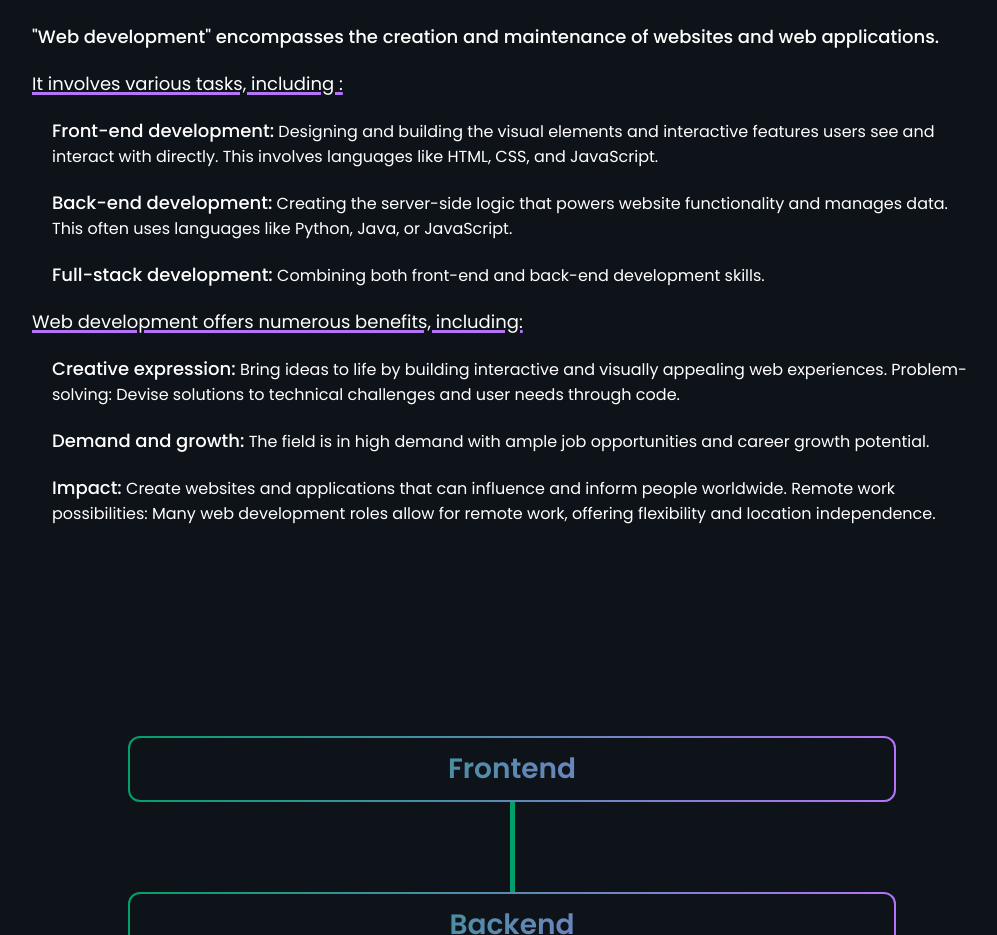
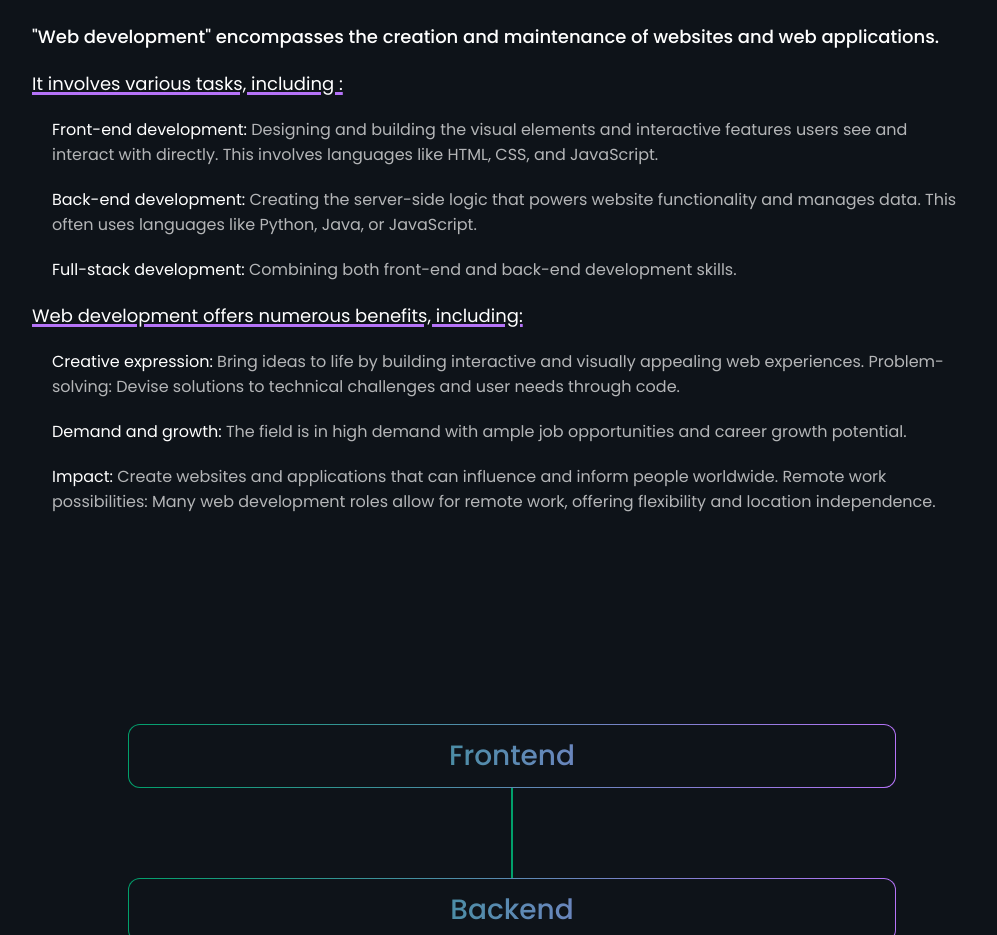
Before and after one commit to Saketh-Reddy-Bejadi/gdsc_veecsha, a React (Create React App) app: page /WebDev in a window 1280 px wide. Shown: the part 1017-1952 px from the top of the page, without its empty margins (128-1125 px from the left). Built offline with nearby package versions, Linux system fonts and the light colour scheme; a web font is replaced by a local one.

Commit message:
styling web dev page

```diff
--- a/src/components/WebDev/WebDev.css
+++ b/src/components/WebDev/WebDev.css
@@ -46,6 +46,9 @@
   font-size: 40px;
   font-weight: 500;
   margin: 0px 0px 20px 0px;
+  text-decoration: underline;
+  text-decoration-thickness: 2.5px;
+  text-decoration-color: #01A06B;
 }
 .webSubhead{
   font-size: 18px;
@@ -59,11 +62,12 @@
 }
 .wBasic > li{
   margin: 0px 0px 20px 0px;
+  color: rgba(255, 255, 255, 0.689);
 }
 .er4rsg{
   text-decoration: underline;
   text-decoration-color: #b573f8;
-  text-decoration-thickness: 3px;
+  text-decoration-thickness: 2.5px;
   font-size: 18px;
 }
 .roadmap{
@@ -72,13 +76,13 @@
 .item{
   background:linear-gradient(#0E1319,#0E1319) padding-box,
   linear-gradient(to right,#01A06B, #b573f8) border-box;
-  border: 2px solid transparent;
+  border: 1.3px solid transparent;
   border-radius: 12px;
   text-align: center;
   width: 60%;
   font-size: 28px;
   padding: 10px;
-  font-weight: 600;
+  font-weight: 500;
   margin: auto;
 }
 .Itext{
@@ -87,7 +91,7 @@
   -webkit-text-fill-color: transparent;
 }
 .path{
-  width: 5px;
+  width: 2.2px;
   height: 90px;
   background-color: #01A06B;
   margin: auto;
--- a/src/components/WebDev/WebDev.js
+++ b/src/components/WebDev/WebDev.js
@@ -33,18 +33,18 @@ export const WebDev = () => {
         </p>
         <ul className="wBasic">
           <li>
-            <span className="webSubhead">Front-end development:</span> Designing
+            <span className="webSidehead">Front-end development:</span> Designing
             and building the visual elements and interactive features users see
             and interact with directly. This involves languages like HTML, CSS,
             and JavaScript.
           </li>
           <li>
-            <span className="webSubhead">Back-end development:</span> Creating
+            <span className="webSidehead">Back-end development:</span> Creating
             the server-side logic that powers website functionality and manages
             data. This often uses languages like Python, Java, or JavaScript.
           </li>
           <li>
-            <span className="webSubhead">Full-stack development:</span>{" "}
+            <span className="webSidehead">Full-stack development:</span>{" "}
             Combining both front-end and back-end development skills.
           </li>
         </ul>
@@ -53,18 +53,18 @@ export const WebDev = () => {
         </p>
         <ul className="wBasic">
           <li>
-            <span className="webSubhead">Creative expression:</span> Bring ideas
+            <span className="webSidehead">Creative expression:</span> Bring ideas
             to life by building interactive and visually appealing web
             experiences. Problem-solving: Devise solutions to technical
             challenges and user needs through code.
           </li>
           <li>
-            <span className="webSubhead">Demand and growth:</span> The field is
+            <span className="webSidehead">Demand and growth:</span> The field is
             in high demand with ample job opportunities and career growth
             potential.{" "}
           </li>
           <li>
-            <span className="webSubhead">Impact:</span> Create websites and
+            <span className="webSidehead">Impact:</span> Create websites and
             applications that can influence and inform people worldwide. Remote
             work possibilities: Many web development roles allow for remote
             work, offering flexibility and location independence.
```
